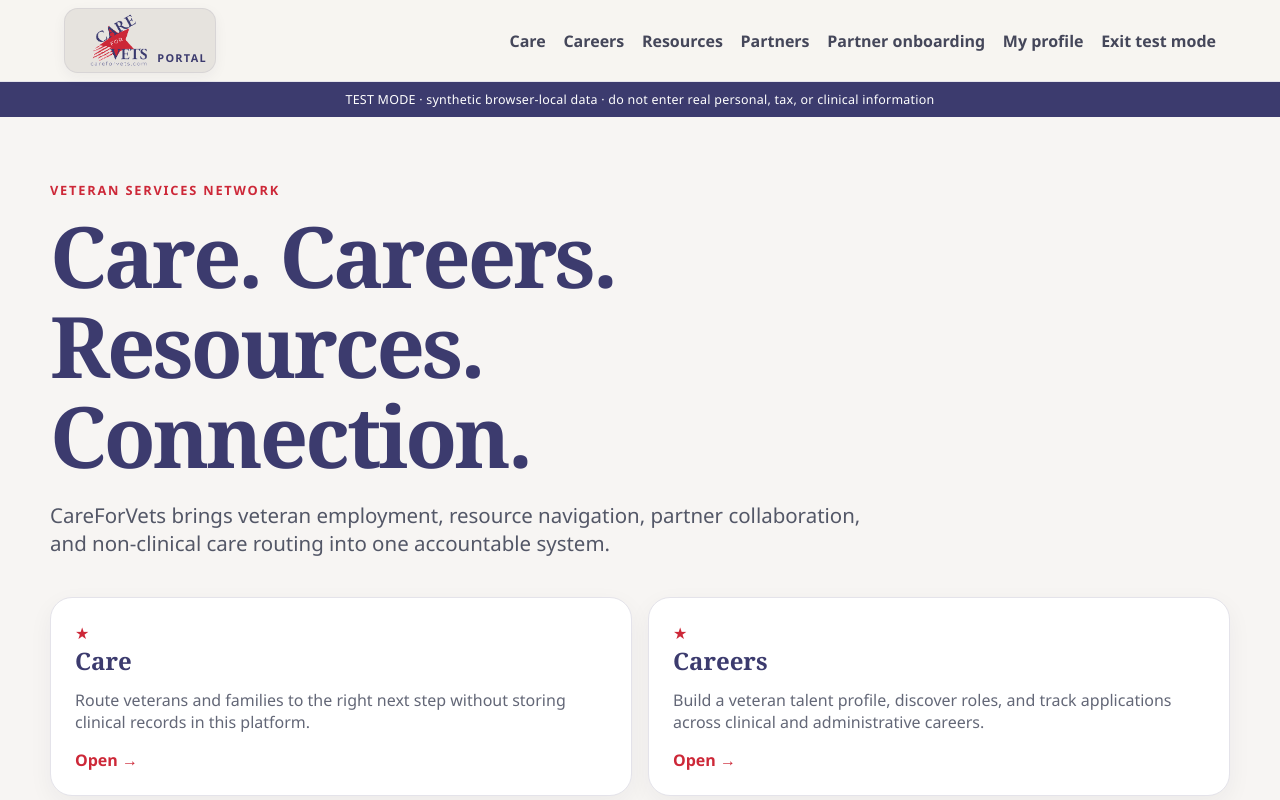
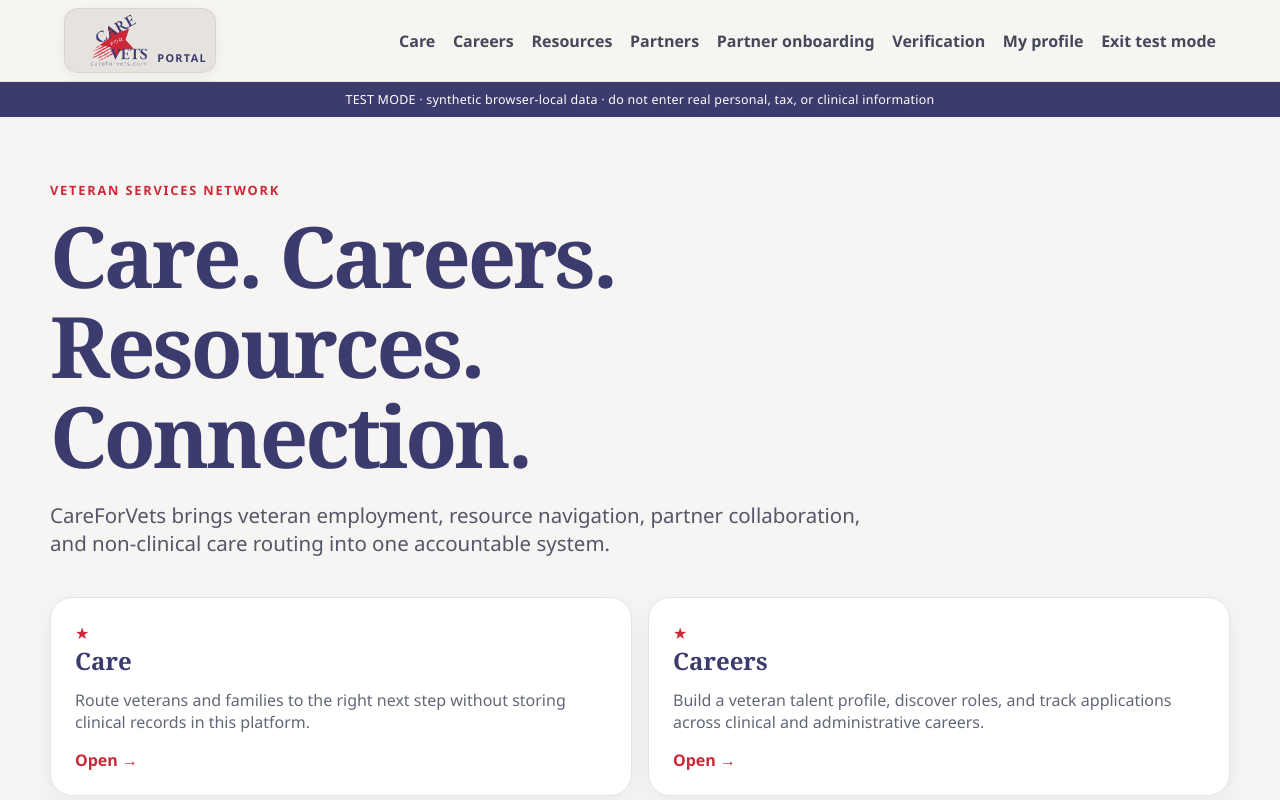
Before and after one commit to davidekissinger/careforvets, a React (Vite) app in the folder portal/: page /login in a window 1280 px wide. Both pictures are taken after a click on the button "Enter test mode". Shown: the top 800 px of the page. Built offline with nearby package versions, Linux system fonts and the light colour scheme; no server answers.

Commit message:
Drive portal navigation from verified profile type

```diff
--- a/portal/src/components/Layout.tsx
+++ b/portal/src/components/Layout.tsx
@@ -3,11 +3,11 @@ import { NavLink } from 'react-router-dom'
 import { useAuth } from '../auth'
 
 export default function Layout({ children }: { children: ReactNode }) {
-  const { user, demo, signOut } = useAuth()
+  const { user, accountType, demo, signOut } = useAuth()
   const signedIn = Boolean(user || demo)
-  const accountType = user?.user_metadata?.user_type as string | undefined
   const showPartnerOnboarding = demo || accountType === 'partner'
   const showCareerProfile = demo || !accountType || accountType === 'veteran'
+  const showStaffVerification = demo || accountType === 'staff'
   const previewHost = window.location.hostname.includes('deploy-preview') || window.location.hostname === 'localhost'
 
   return (
@@ -23,6 +23,7 @@ export default function Layout({ children }: { children: ReactNode }) {
           <NavLink to="/resources">Resources</NavLink>
           <NavLink to="/partners">Partners</NavLink>
           {signedIn && showPartnerOnboarding && <NavLink to="/partner/onboarding">Partner onboarding</NavLink>}
+          {signedIn && showStaffVerification && <NavLink to="/admin/partner-verification">Verification</NavLink>}
           {signedIn && showCareerProfile && <NavLink to="/career-profile">My profile</NavLink>}
           {!signedIn && <NavLink to="/login">Sign in</NavLink>}
           {signedIn && <button className="nav-button" onClick={() => void signOut()}>{demo ? 'Exit test mode' : 'Sign out'}</button>}
```
